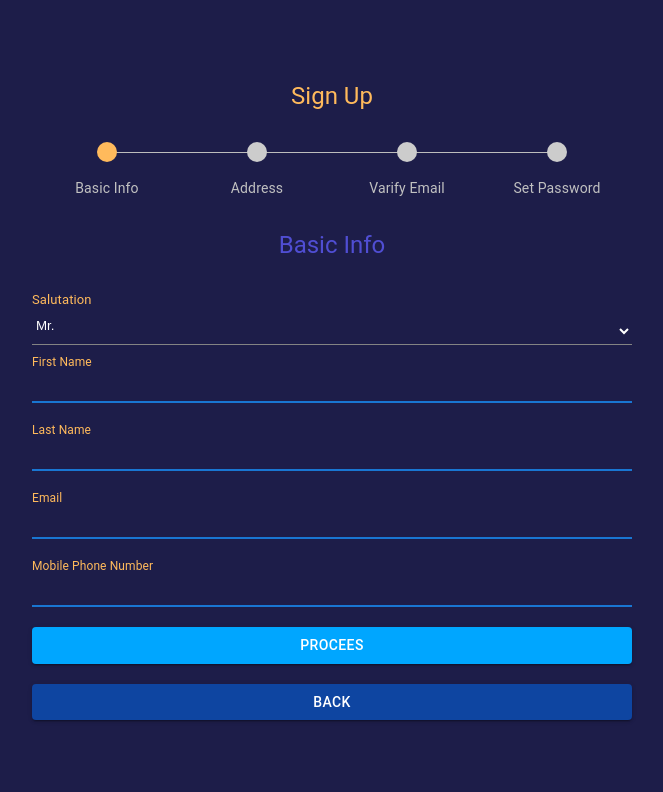
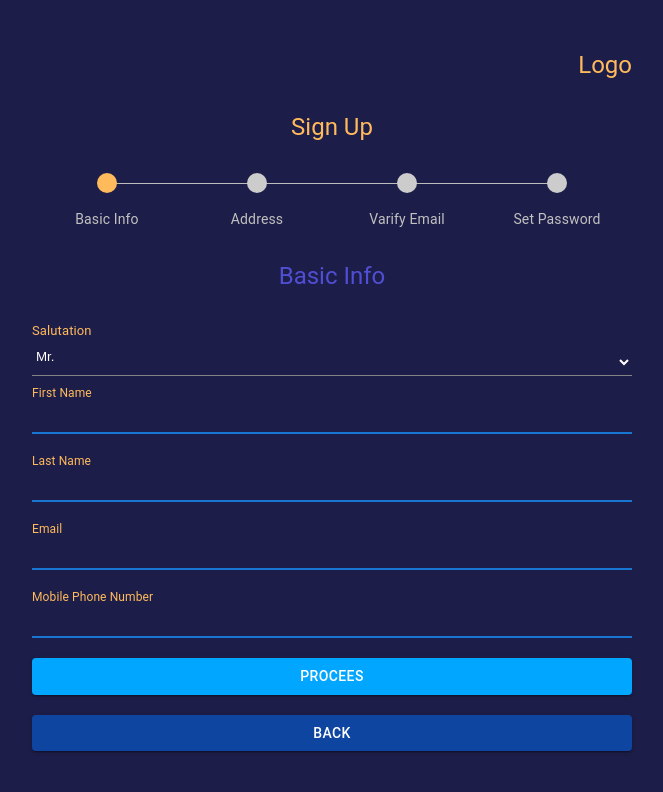
Before and after one commit to developerdesigner18/marvela-test-app, a React (Create React App) app: page /signup in a window 1280 px wide. Shown: the top 792 px of the page, without its empty margins (308-971 px from the left). Built offline with nearby package versions, Linux system fonts and the light colour scheme.

Commit message:
Add : logo

```diff
--- a/src/components/Signup/Signup.jsx
+++ b/src/components/Signup/Signup.jsx
@@ -132,6 +132,12 @@ const Signup = () => {
       <div className="signup_main_box">
         <Typography
           variant="h5"
+          sx={{ color: "#FFBA5C", marginBottom: "30px", textAlign: "end" }}
+        >
+          Logo
+        </Typography>
+        <Typography
+          variant="h5"
           sx={{ color: "#FFBA5C", marginBottom: "30px" }}
         >
           Sign Up
```
